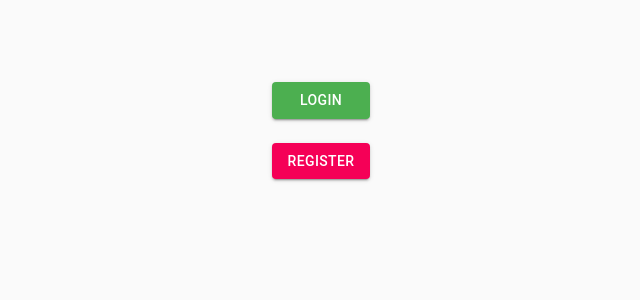
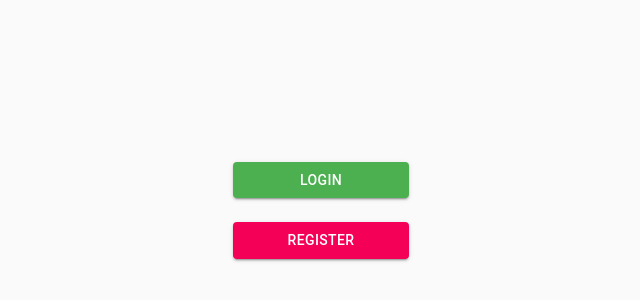
Before and after one commit to chrisjwelly/cheferyone, a React (Create React App) app in the folder makan-frontend/: page / in a window 1280 px wide. Shown: the part 178-478 px from the top of the page, without its empty margins (319-959 px from the left). Built offline with nearby package versions, Linux system fonts and the light colour scheme.

Commit message:
Imrpove homepage login buttons

```diff
--- a/makan-frontend/src/pages/Home.js
+++ b/makan-frontend/src/pages/Home.js
@@ -9,13 +9,16 @@ import { setTabIndex } from "../actions/bottombar-actions";
 
 const useStyles = makeStyles((theme) => ({
   signInContainer: {
-    marginTop: "45%",
+    height: "100vh",
   },
   loginButton: {
     backgroundColor: theme.palette.success.main,
     "&:hover": {
       backgroundColor: theme.palette.success.dark,
     },
+  },
+  buttonContainer: {
+    width: theme.breakpoints.values.sm / 3,
   },
 }));
 
@@ -44,9 +47,10 @@ function NotAuthenticated() {
       container
       spacing={3}
       direction="column"
-      alignContent="center"
+      alignItems="center"
+      justify="center"
     >
-      <Grid item xs={6}>
+      <Grid item className={classes.buttonContainer}>
         <Button
           fullWidth
           variant="contained"
@@ -57,7 +61,7 @@ function NotAuthenticated() {
           Login
         </Button>
       </Grid>
-      <Grid item xs={6}>
+      <Grid item className={classes.buttonContainer}>
         <Button
           fullWidth
           variant="contained"
```
